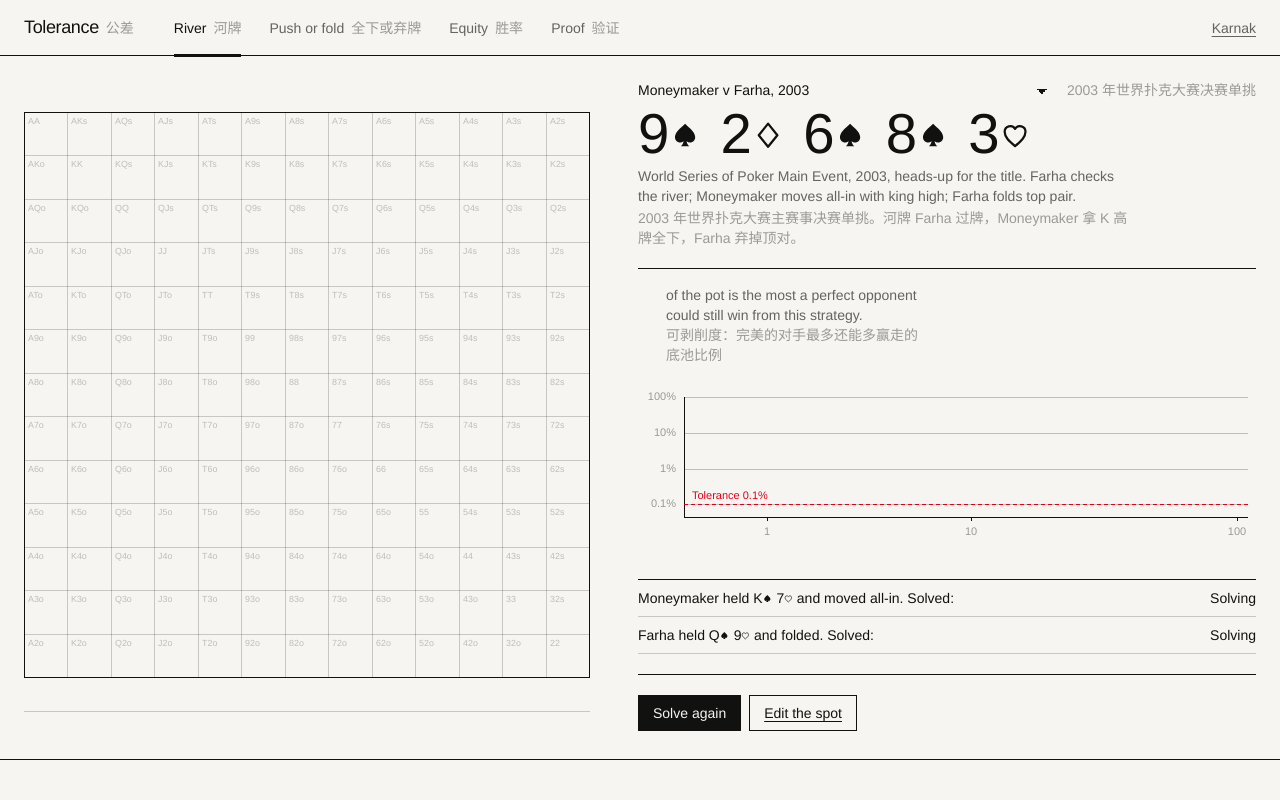
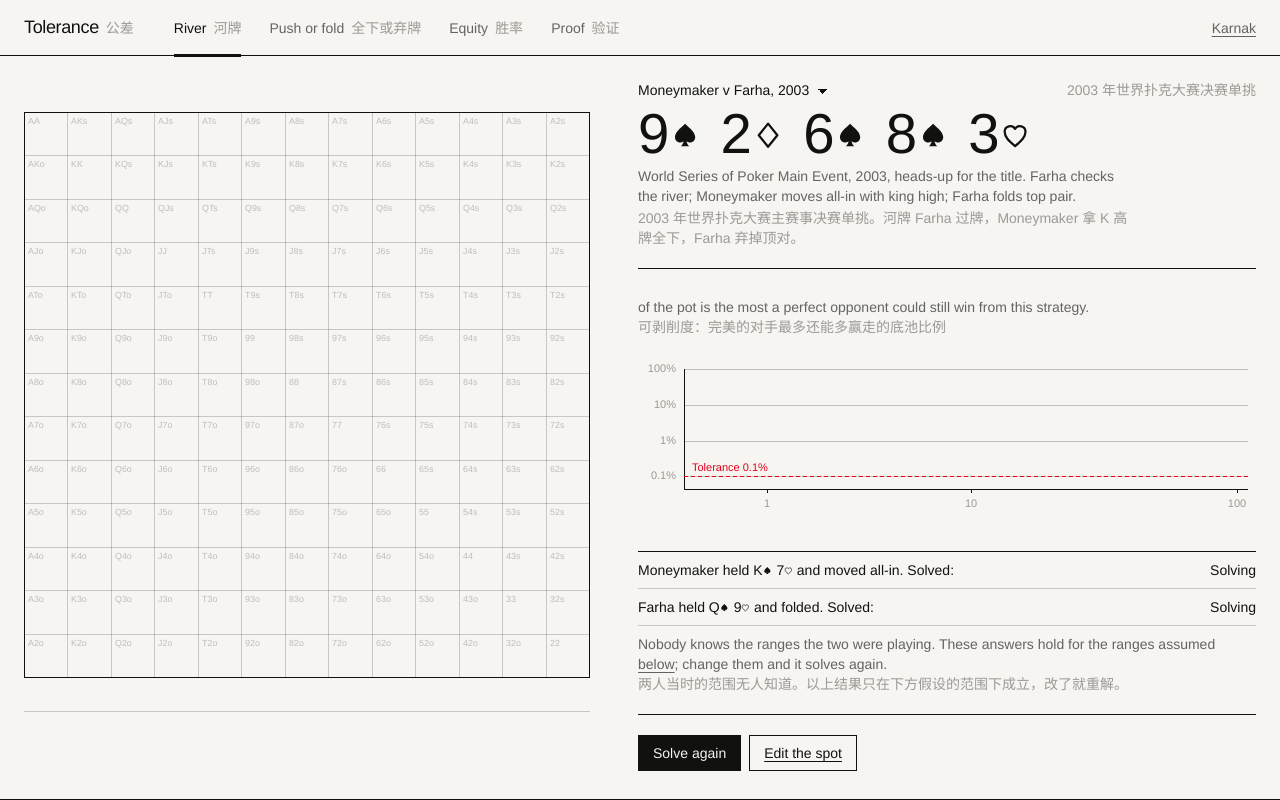
Before and after one commit to gmy20060609-jpg/tolerance, a website built with Vite: page index.html in a window 1280 px wide. Shown: the top 800 px of the page. Built offline with nearby package versions, Linux system fonts and the light colour scheme.

Commit message:
State the range assumption on the first screen; fix class clash and narrow-column caption

```diff
--- a/src/styles.css
+++ b/src/styles.css
@@ -476,16 +476,6 @@ h2 .zh {
   container-type: inline-size;
 }
 
-@container (max-width: 640px) {
-  .result {
-    grid-template-columns: minmax(0, 1fr);
-    gap: 8px;
-  }
-
-  .result .caption {
-    max-width: none;
-  }
-}
 
 .spot-head {
   display: flex;
@@ -580,6 +570,17 @@ h2 .zh {
   margin: 0;
 }
 
+@container (max-width: 640px) {
+  .result {
+    grid-template-columns: minmax(0, 1fr);
+    gap: 8px;
+  }
+
+  .result .caption {
+    max-width: none;
+  }
+}
+
 .chart {
   height: clamp(132px, 19svh, 220px);
 }
@@ -618,6 +619,16 @@ h2 .zh {
 .played button:hover .who {
   text-decoration: underline;
   text-underline-offset: 3px;
+}
+
+.played p {
+  padding: 8px 0 0;
+  max-width: 78ch;
+}
+
+.played p .zh {
+  display: block;
+  margin: 0;
 }
 
 .played .answer {
@@ -1213,17 +1224,17 @@ h2 .zh {
   background: var(--red);
 }
 
-.field {
+.boards {
   width: 100%;
   min-height: 1px;
 }
 
-.field canvas {
+.boards canvas {
   image-rendering: pixelated;
   touch-action: auto;
 }
 
-.field + p .zh {
+.boards + p .zh {
   display: block;
   margin: 2px 0 0;
 }
--- a/src/views/equity.ts
+++ b/src/views/equity.ts
@@ -40,7 +40,7 @@ export class EquityView {
   private readonly grids = [new Grid('Equity of each hand in the first range'), new Grid('Equity of each hand in the second range')];
   private ranges: [Float64Array, Float64Array] | null = null;
   private readonly field = document.createElement('canvas');
-  private readonly fieldBox = h('div.field');
+  private readonly fieldBox = h('div.boards');
   private readonly fieldNote = h('p.dim');
   private last: EquityResult | null = null;
 
--- a/src/views/river.ts
+++ b/src/views/river.ts
@@ -675,6 +675,13 @@ export class RiverView {
           h('span.answer', answer),
         );
       }),
+      h(
+        'p.dim',
+        'Nobody knows the ranges the two were playing. These answers hold for the ranges assumed ',
+        h('a', { href: '#spot' }, 'below'),
+        '; change them and it solves again.',
+        h('span.zh', { lang: 'zh-Hans' }, '两人当时的范围无人知道。以上结果只在下方假设的范围下成立，改了就重解。'),
+      ),
     );
   }
 
```
